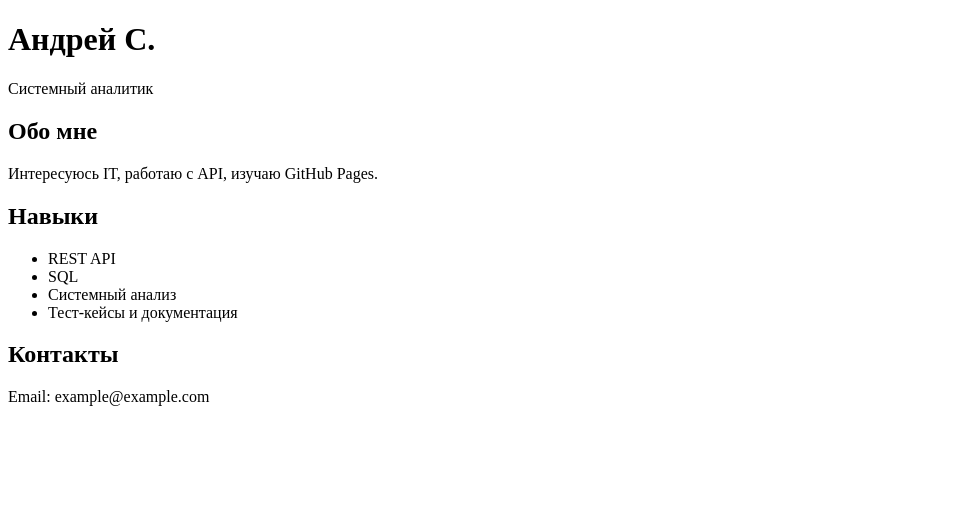
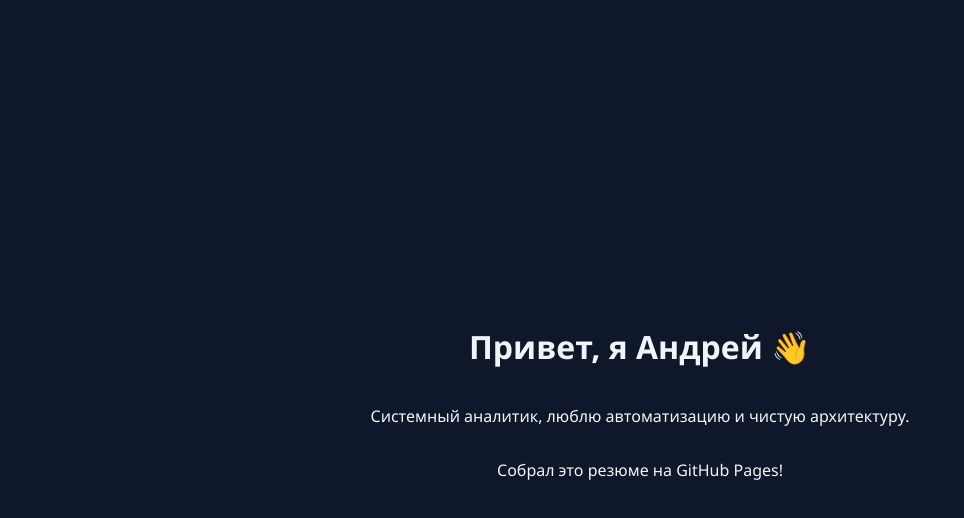
Before and after one commit to andrey-dev-design/skills-github-pages, a plain HTML site: page index.html in a window 1280 px wide. Shown: the whole page, without its empty margins (0-964 px from the left). Drawn offline with Linux system fonts and the light colour scheme.

Commit message:
Update2 index.html

```diff
--- a/index.html
+++ b/index.html
@@ -1,25 +1,52 @@
 <!DOCTYPE html>
-<html>
+<html lang="ru">
 <head>
-  <title>Моё резюме</title>
   <meta charset="UTF-8">
+  <title>Резюме — Андрей</title>
+
+  <!-- Встроенные стили CSS -->
+  <style>
+    body {
+      background-color: #0f172a;
+      color: #f1f5f9;
+      font-family: 'Segoe UI', Tahoma, sans-serif;
+      display: flex;
+      flex-direction: column;
+      align-items: center;
+      justify-content: center;
+      height: 100vh;
+      margin: 0;
+      overflow: hidden;
+    }
+
+    .fade-text {
+      opacity: 0;
+      transform: translateY(20px);
+      animation: fadeIn 1s forwards;
+    }
+
+    .fade-text:nth-child(1) { animation-delay: 0.5s; }
+    .fade-text:nth-child(2) { animation-delay: 1.5s; }
+    .fade-text:nth-child(3) { animation-delay: 2.5s; }
+
+    @keyframes fadeIn {
+      to {
+        opacity: 1;
+        transform: translateY(0);
+      }
+    }
+  </style>
 </head>
 <body>
-  <h1>Андрей С.</h1>
-  <p>Системный аналитик</p>
 
-  <h2>Обо мне</h2>
-  <p>Интересуюсь IT, работаю с API, изучаю GitHub Pages.</p>
+  <!-- HTML контент -->
+  <h1 class="fade-text">Привет, я Андрей 👋</h1>
+  <p class="fade-text">Системный аналитик, люблю автоматизацию и чистую архитектуру.</p>
+  <p class="fade-text">Собрал это резюме на GitHub Pages!</p>
 
-  <h2>Навыки</h2>
-  <ul>
-    <li>REST API</li>
-    <li>SQL</li>
-    <li>Системный анализ</li>
-    <li>Тест-кейсы и документация</li>
-  </ul>
-
-  <h2>Контакты</h2>
-  <p>Email: example@example.com</p>
+  <!-- Встроенный JavaScript -->
+  <script>
+    console.log("Резюме загружено 🎉");
+  </script>
 </body>
 </html>
```
